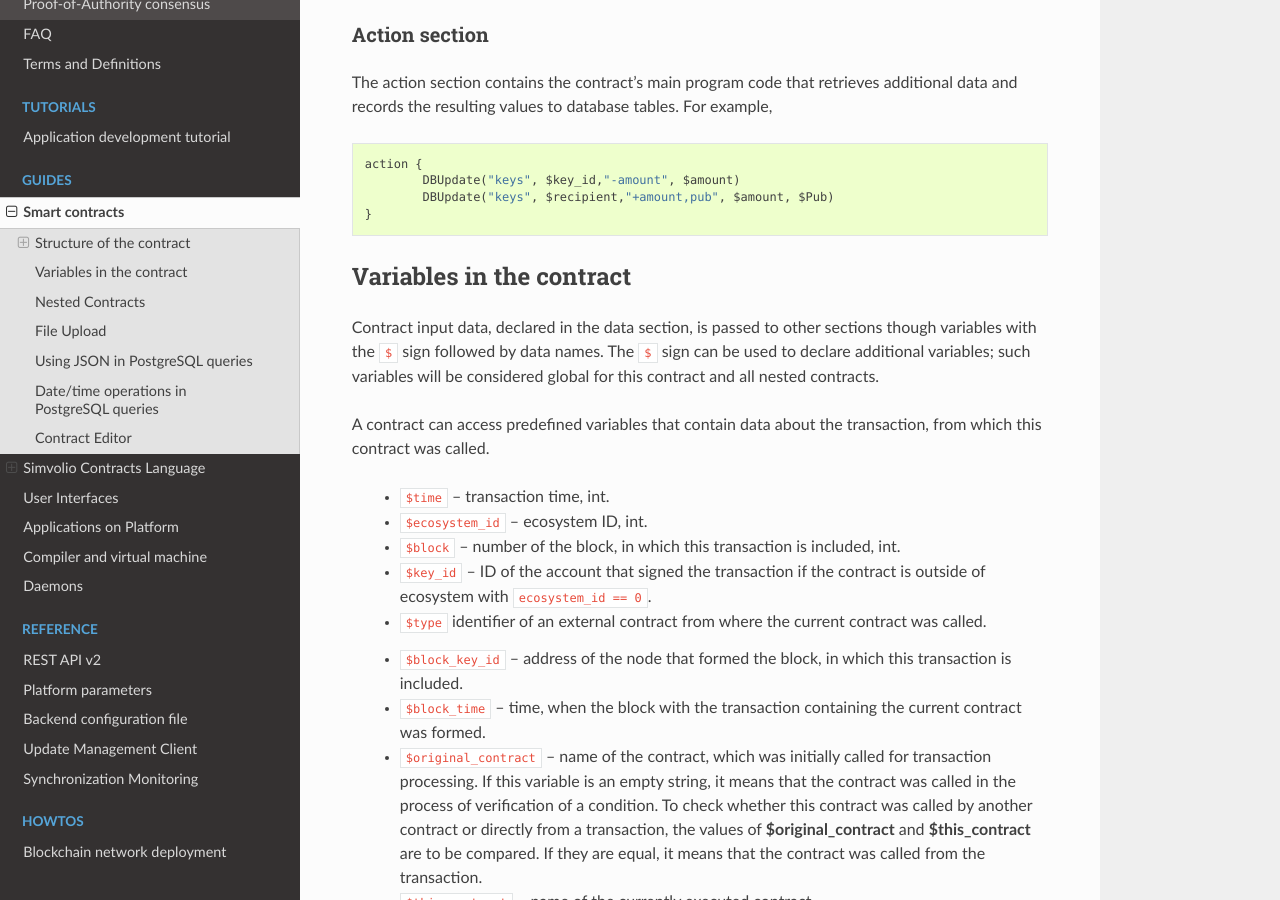
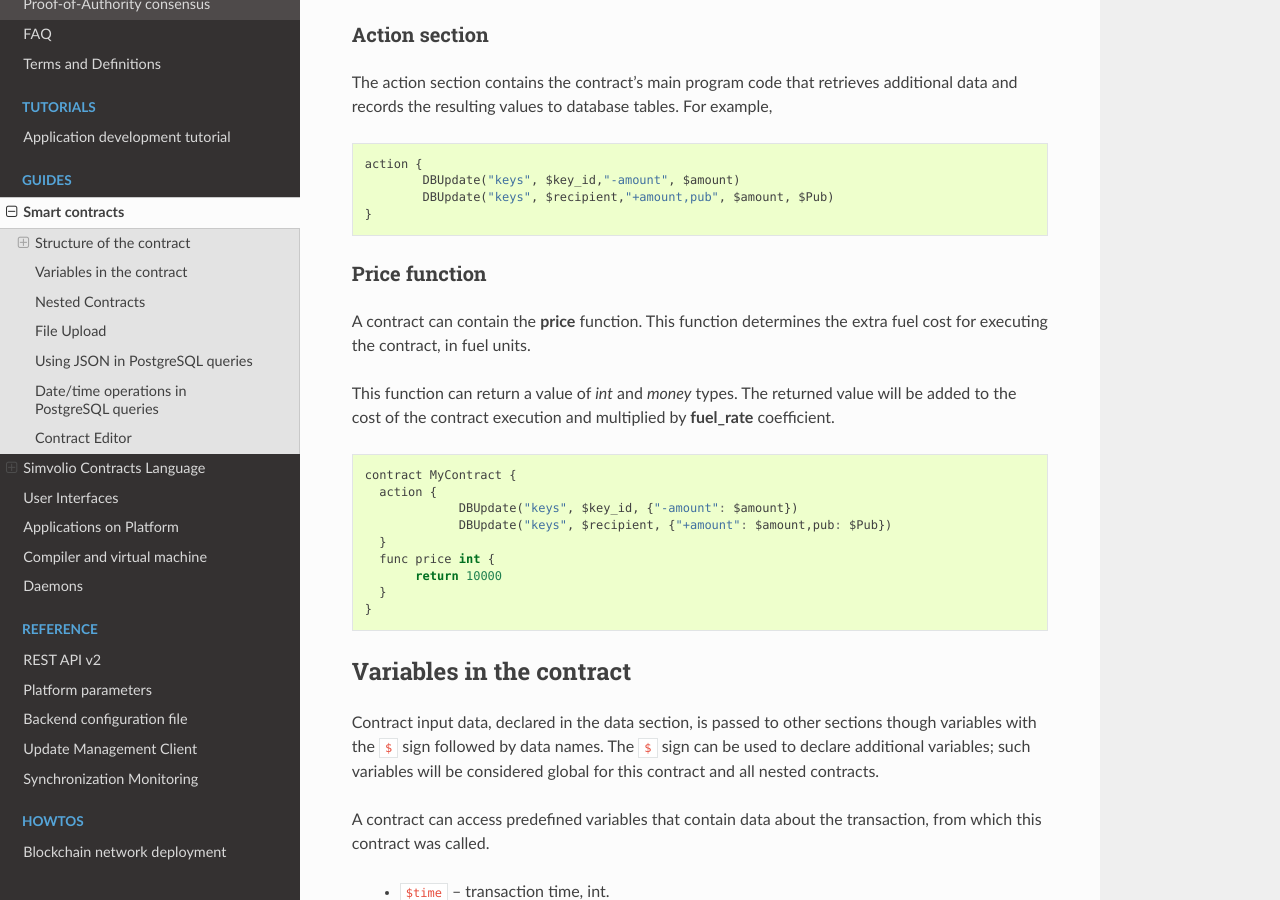
Before and after one commit to AplaProject/apla-docs-en, a Sphinx documentation site: the page built from source/topics/script.rst, in a window 1280 px wide and 900 px high, scrolled down 1833 px. Built offline with Sphinx 7.4.7 and the Read the Docs theme 2.0.0, drawn with Linux system fonts in a browser that asks for light colours.

Commit message:
Added price function description

```diff
--- a/source/topics/script.rst
+++ b/source/topics/script.rst
@@ -86,6 +86,26 @@ The action section contains the contract's main program code that retrieves addi
 		DBUpdate("keys", $key_id,"-amount", $amount)
 		DBUpdate("keys", $recipient,"+amount,pub", $amount, $Pub)
 	}
+
+
+Price function
+--------------
+
+A contract can contain the **price** function. This function determines the extra fuel cost for executing the contract, in fuel units.
+
+This function can return a value of *int* and *money* types. The returned value will be added to the cost of the contract execution and multiplied by **fuel_rate** coefficient.
+
+.. code:: js
+
+  contract MyContract {
+    action {
+               DBUpdate("keys", $key_id, {"-amount": $amount})
+               DBUpdate("keys", $recipient, {"+amount": $amount,pub: $Pub})
+    }
+    func price int {
+         return 10000
+    }
+  }
 
 
 .. _simvolio-predefined-variables:
```
